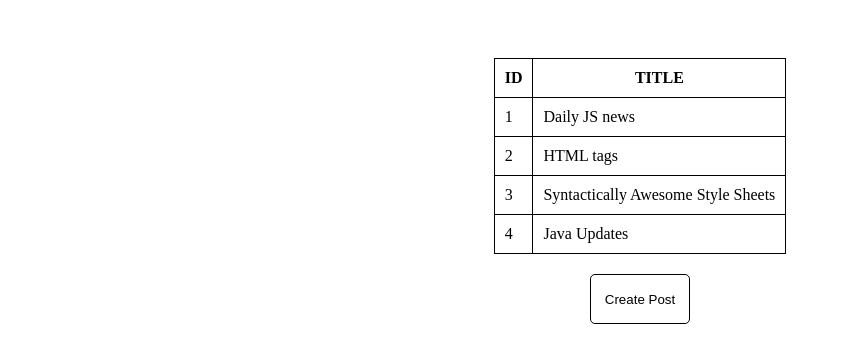
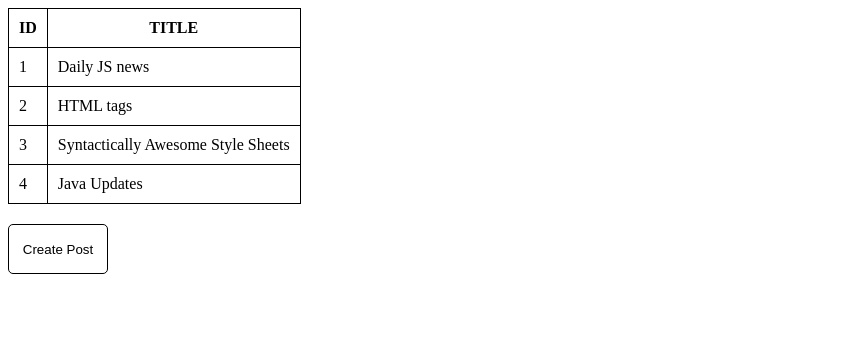
Before and after one commit to RionaMariaVarghese/JS-Project, a plain HTML site: page PostsHandling/index.html in a window 1280 px wide. Shown: the whole page, without its empty margins (0-841 px from the left). Drawn offline with Linux system fonts and the light colour scheme.

Commit message:
fix: removed body style

```diff
--- a/PostsHandling/style.css
+++ b/PostsHandling/style.css
@@ -1,9 +1,4 @@
-body {
-    display: flex;
-    flex-direction: column;
-    align-items: center;
-    padding: 50px;
-}
+
 table, th, td {
     border: 1px solid black;
     border-collapse: collapse;
```
